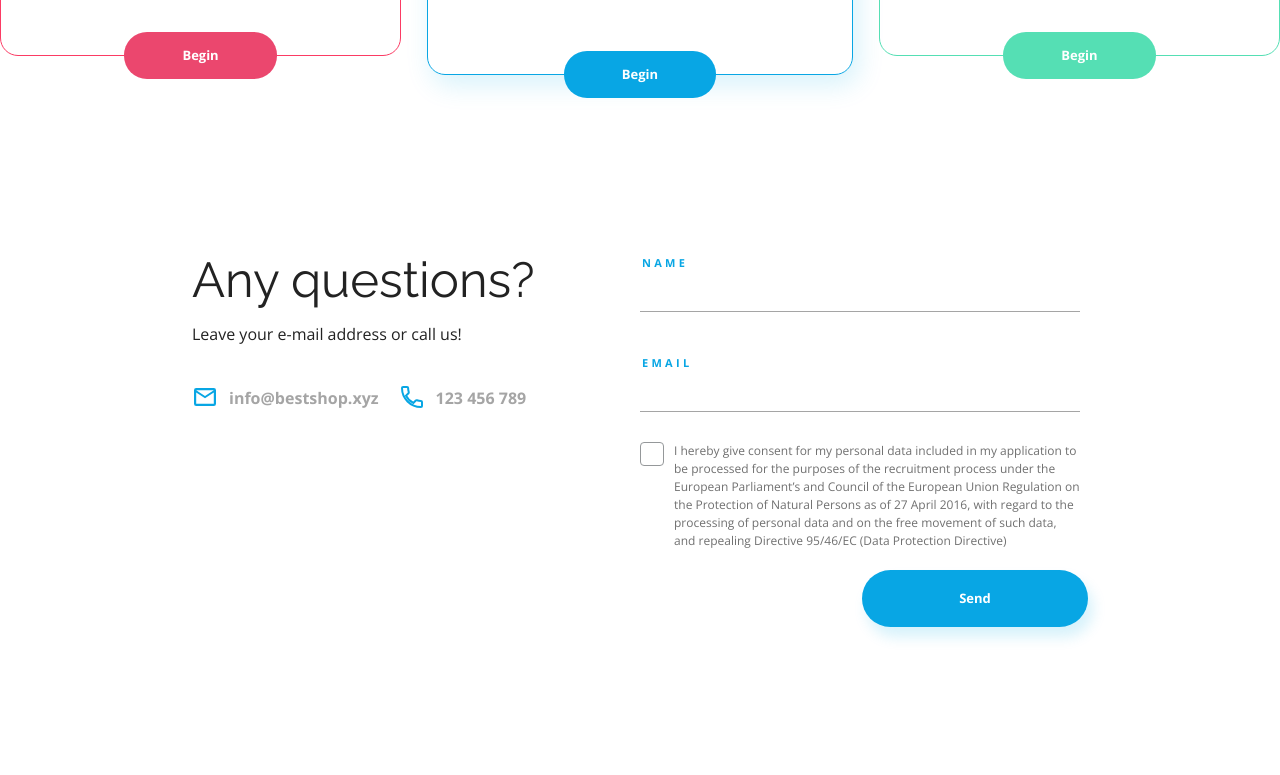
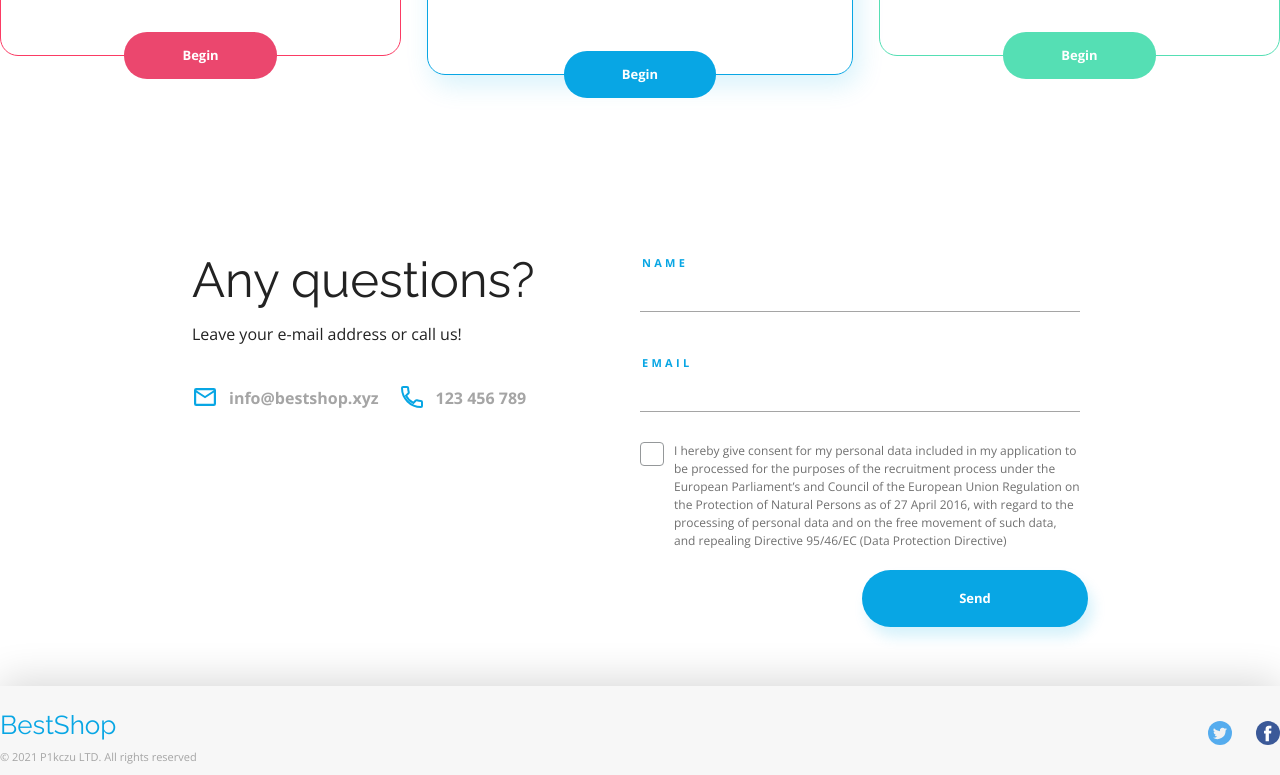
Before and after one commit to P1kczu/BestShop, a plain HTML site: page index.html in a window 1280 px wide. Shown: the part 3374-4149 px from the top of the page. Before the commit the page ends 4060 px from the top, so only its background shows below. Drawn offline with nearby package versions, Linux system fonts and the light colour scheme.

Commit message:
BestShop done

```diff
--- a/css/style.css
+++ b/css/style.css
@@ -645,3 +645,38 @@ input[type="submit"]:hover {
 .checkbox input:checked + span {
     background: url("../image/Checkmark.svg") no-repeat center;
 }
+
+/*  ------ FOOTER  ------  */
+
+footer {
+    height: 89px;
+    background: var(--color-light-grey);
+    box-shadow: 0px -5px 40px #00000029;
+}
+
+.logo.shrink {
+    font-size: 26px;
+    margin-top: 20px;
+}
+
+.flex {
+    display: flex;
+    flex-wrap: wrap;
+    justify-content: space-between;
+}
+
+.copyright {
+    width: 100%;
+    font-family: var(--font-secondary);
+    font-size: 11px;
+    color: var(--color-grey);
+    margin-top: 6px;
+}
+
+.twitter {
+    margin-right: 20px;
+}
+
+.social-media {
+    margin-top: 35px;
+}
--- a/index.html
+++ b/index.html
@@ -199,8 +199,20 @@
         <input type="submit" value="Send">
     </div>
 
+</section>
 
-</section>
+<footer>
+    <div class="container flex">
+        <div class="logo shrink">BestShop</div>
+        <div class="social-media">
+            <a class="twitter" href="#"><img src="image/Twitter.svg" alt="twitter"></a>
+            <a href="#"><img src="image/Facebook.svg" alt="facebook"></a>
+        </div>
+        <div class="copyright">&copy; 2021 P1kczu LTD. All rights reserved</div>
+
+
+    </div>
+</footer>
 
 </body>
 </html>
```
